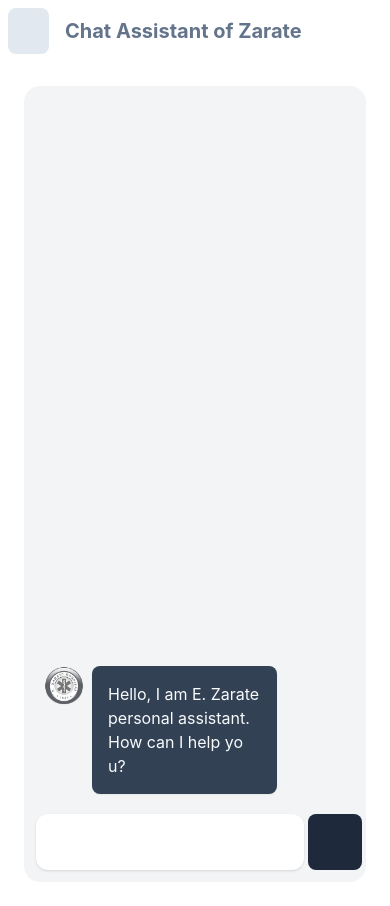
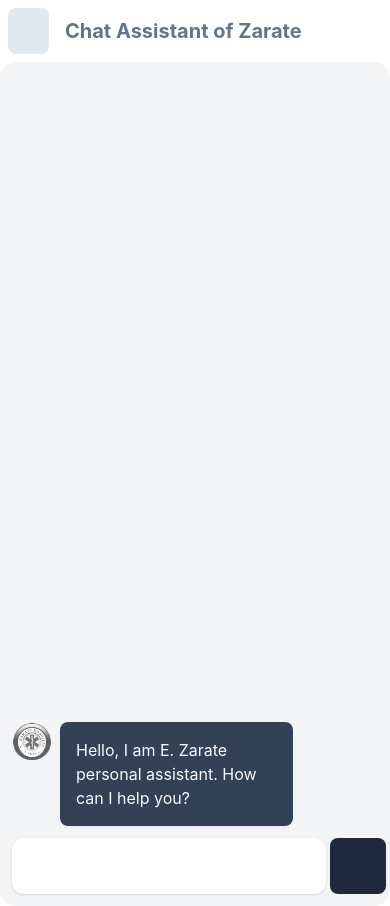
Before and after one commit to PaulSong213/nlp-chat-fe, a React (Vite) app: page / in a window 390 px wide. Built offline with nearby package versions, Linux system fonts and the light colour scheme; some icons are missing.

Commit message:
Fixed mobile view

```diff
--- a/src/components/ChatBubbles.tsx
+++ b/src/components/ChatBubbles.tsx
@@ -27,19 +27,17 @@ const ChatBubbles: React.FC<ChatBubblesProps> = ({ chats, isBotTyping }) => {
           >
             <div
               ref={chatBubbleRef}
-              className={`flex w-3/4 mt-5  ${
-                chat.isFromBot ? 'space-x-2 ' : 'self-end justify-end'
-              }`}
+              className={`flex w-3/4 mt-5  ${chat.isFromBot ? 'space-x-2 ' : 'self-end justify-end'
+                }`}
             >
               {chat.isFromBot && (
                 <img className="w-10 h-10" src="/logo.png" alt="Logo" />
               )}
               <p
-                className={`p-4 rounded-lg break-all shadow-sm ${
-                  chat.isFromBot
+                className={`p-4 rounded-lg break-word shadow-sm ${chat.isFromBot
                     ? 'bg-slate-700 text-slate-50'
                     : 'bg-slate-200 text-slate-800'
-                }`}
+                  }`}
               >
                 {chat.message}
               </p>
--- a/src/pages/Home.tsx
+++ b/src/pages/Home.tsx
@@ -42,12 +42,6 @@ const Home: React.FC<CounterProps> = () => {
         setUserChat("");
     };
 
-
-
-
-
-
-
     const [isBotTyping, setIsBotTyping] = useState(false);
 
     // Auto-scroll behavior
@@ -60,12 +54,12 @@ const Home: React.FC<CounterProps> = () => {
     return (
         <div className="flex h-screen antialiased text-gray-800">
             <div className="flex flex-row h-full w-full overflow-x-hidden">
-                <div className="flex flex-col flex-auto h-full p-6">
+                <div className="flex flex-col flex-auto h-full md:p-6">
                     <div className="flex flex-col justify-end flex-auto flex-shrink-0 rounded-2xl bg-gray-100 h-full pl-3 py-3 pr-1 overflow-hidden">
                         {/* Chat Messages */}
                         <div
                             ref={chatMessagesRef}
-                            className="overflow-y-auto p-2 flex-grow"
+                            className="overflow-y-auto xl:p-2 flex-grow"
                         >
                             <ChatBubbles chats={chats} isBotTyping={isBotTyping} />
                         </div>
```
